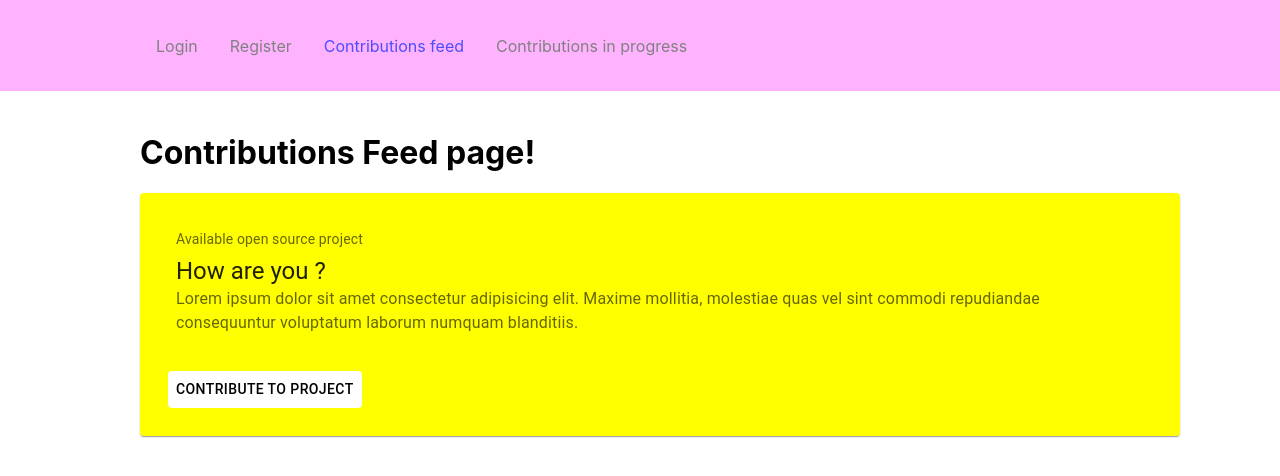
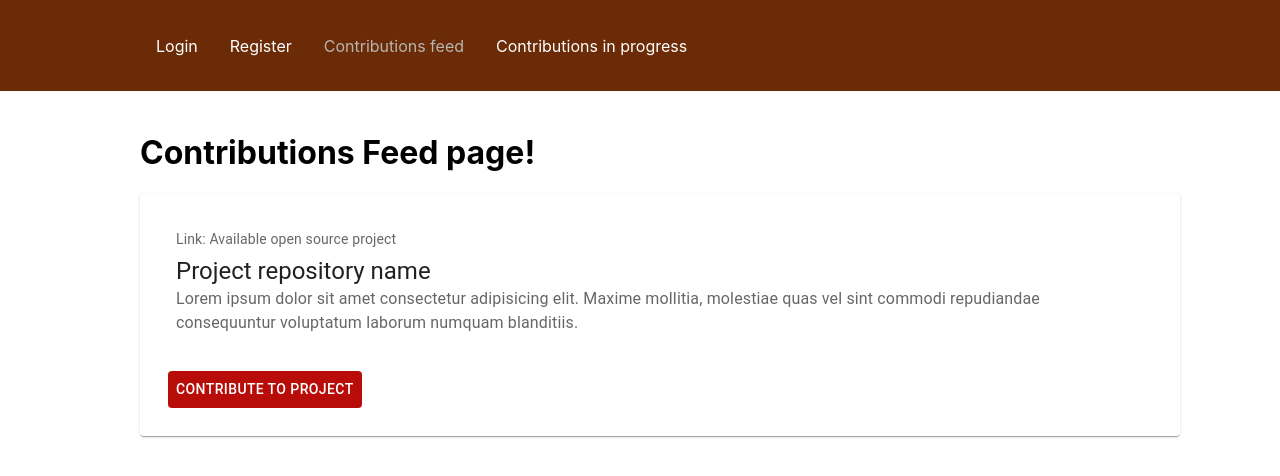
Before and after one commit to ahn-nath/ContributeToEquity, a React (Create React App) app in the folder frontend/: page /blogs in a window 1280 px wide. Shown: the top 476 px of the page. Built offline with nearby package versions, Linux system fonts and the light colour scheme.

Commit message:
style: improving IU style

```diff
--- a/frontend/src/components/Navbar/NavbarElements.js
+++ b/frontend/src/components/Navbar/NavbarElements.js
@@ -5,7 +5,7 @@ import { NavLink as Link } from "react-router-dom";
 import styled from "styled-components";
 
 export const Nav = styled.nav`
-  background: #ffb3ff;
+  background: #6b2b06;
   height: 85px;
   display: flex;
   justify-content: space-between;
@@ -14,7 +14,7 @@ export const Nav = styled.nav`
 `;
 
 export const NavLink = styled(Link)`
-  color: #808080;
+  color: #fff;
   display: flex;
   align-items: center;
   text-decoration: none;
@@ -22,7 +22,7 @@ export const NavLink = styled(Link)`
   height: 100%;
   cursor: pointer;
   &.active {
-    color: #4d4dff;
+    color: #b7b5b3;
   }
 `;
 
--- a/frontend/src/pages/contributions_feed.js
+++ b/frontend/src/pages/contributions_feed.js
@@ -14,18 +14,18 @@ const ContributionsFeed = () => {
       <Card
         style={{
           width: 400,
-          backgroundColor: "yellow",
+          backgroundColor: "white",
           minWidth: "1000px",
           padding: 20
         }}
       >
         <CardContent>
           <Typography style={{ fontSize: 14 }} color="textSecondary" gutterBottom>
-            Available open source project
+            Link: Available open source project
           </Typography>
 
           <Typography variant="h5" component="h2">
-            How are you ?
+            Project repository name
           </Typography>
 
           <Typography
@@ -40,10 +40,12 @@ const ContributionsFeed = () => {
           </Typography>
 
 
+
+
         </CardContent>
 
         <CardActions style={{textAlign: "right"}}>
-          <Button size="medium" style={{backgroundColor: "white", color: "black" }}>Contribute to project</Button>
+          <Button size="medium" style={{backgroundColor: "#b80c09", color: "white" }}>Contribute to project</Button>
         </CardActions>
 
       </Card>
```
